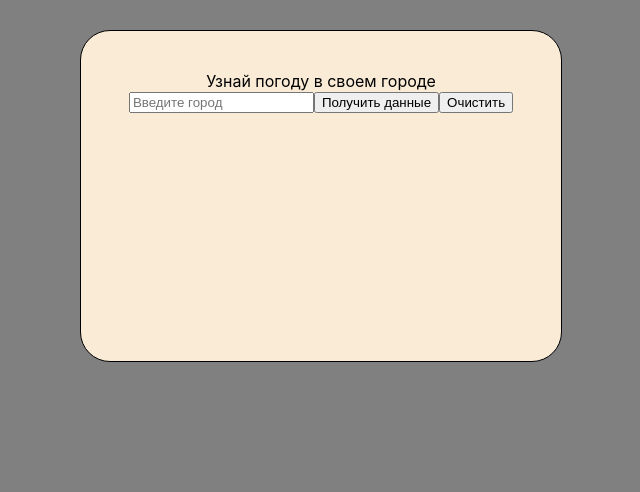
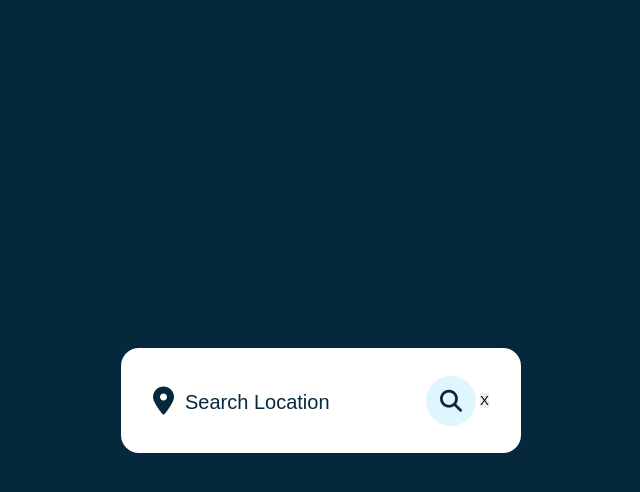
Before and after one commit to Oscarquell/WeatherApp, a React (Create React App) app: page / in a window 1280 px wide. Shown: the top 492 px of the page, without its empty margins (319-959 px from the left). Built offline with nearby package versions, Linux system fonts and the light colour scheme.

Commit message:
Add CSS styles

```diff
--- a/package.json
+++ b/package.json
@@ -5,13 +5,16 @@
   "dependencies": {
     "@emotion/react": "^11.10.6",
     "@emotion/styled": "^11.10.6",
+    "@mui/icons-material": "^5.11.16",
     "@mui/material": "^5.11.14",
     "@mui/styled-engine-sc": "^5.11.11",
     "@testing-library/jest-dom": "^5.16.5",
     "@testing-library/react": "^13.4.0",
     "@testing-library/user-event": "^13.5.0",
+    "material-icons": "^1.13.4",
     "react": "^18.2.0",
     "react-dom": "^18.2.0",
+    "react-helmet": "^6.1.0",
     "react-scripts": "5.0.1",
     "sass": "^1.60.0",
     "styled-components": "^5.3.9",
--- a/src/App.css
+++ b/src/App.css
@@ -1,9 +1,18 @@
 .container {
-    padding: 40px;
-    max-width: 400px;
-    margin: 30px auto;
-    border: 1px solid black;
-    border-radius: 30px;
-    background: antiquewhite;
-    min-height: 250px;
+    position: relative;
+    width: 400px;
+    background: #fff;
+    padding: 28px 32px;
+    overflow: hidden;
+    border-radius: 18px;
+    font-family: 'Roboto', sans-serif;
+    transition: 0.6s ease-out;
 }
+
+.error-image {
+    background: url("../src/images/error.png") center center/cover no-repeat;
+    display: flex;
+    width: 180px;
+    height: 120px;
+    margin: 50px auto;
+}
--- a/src/App.jsx
+++ b/src/App.jsx
@@ -1,5 +1,4 @@
 import React, { Component } from 'react';
-import Header from "./components/header";
 import Form from "./components/form";
 import WeatherInfo from "./components/weather";
 import CircularIndeterminate from "./components/loader";
@@ -59,7 +58,7 @@ class App extends Component {
             if (error.message === '400') {
               this.defaultStateFunction()
               this.setState({
-                error: 'Неверное название города',
+                error: 'In the request there is a syntax error.',
               })
             } else {
               this.defaultStateFunction()
@@ -73,7 +72,7 @@ class App extends Component {
     else {
       this.defaultStateFunction()
       this.setState({
-        error: 'Введите название города'
+        error: 'Enter location name'
       });
     }
   }
@@ -86,22 +85,31 @@ class App extends Component {
 
   render() {
     return (
-      <div className="container">
-        <Header />
-
-        <Form
-          getWeather={this.getWeather}
-          handleClick={this.handleClick}
-        />
-
-        {this.state.isLoading  ? <CircularIndeterminate /> :
+      <div>
+        {this.state.isLoading ? <CircularIndeterminate /> : <></>}
+        <div
+            className="container"
+            style={{
+              height: this.state.city || this.state.error ? '505px' : '105px',
+            }}
+        >
+          <Form
+              getWeather={this.getWeather}
+              handleClick={this.handleClick}
+          />
+          {
+            this.state.error ?
+                <i className='error-image'></i> : undefined
+          }
           <WeatherInfo
-            state={this.state}
+              state={this.state}
           />
-        }
+        </div>
       </div>
     );
   }
 }
 
 export default App;
+
+// {this.state.isLoading ? <CircularIndeterminate /> : <></>}
--- a/src/components/form/index.jsx
+++ b/src/components/form/index.jsx
@@ -1,17 +1,27 @@
 import React, { Component } from 'react';
+import { Helmet } from 'react-helmet';
 import './style.css'
 
 class Form extends Component {
   render() {
     return (
             <form className='form-block' onSubmit={this.props.getWeather}>
+                <i className="fa-solid fa-location-dot"></i>
                 <input
                     type="text"
                     name="city"
-          placeholder="Введите город"
+                    placeholder="Search location"
+                    className='input-field'
                 />
-        <button>Получить данные</button>
-        <input onClick={this.props.handleClick} type="reset" value='Очистить'/>
+                <button className='fa-solid fa-magnifying-glass'></button>
+                <input
+                    onClick={this.props.handleClick}
+                    type="reset"
+                    value='X'
+                />
+                <Helmet>
+                    <script src="https://kit.fontawesome.com/7c8801c017.js" crossOrigin="anonymous"></script>
+                </Helmet>
             </form>
     );
   }
--- a/src/components/form/style.css
+++ b/src/components/form/style.css
@@ -1,3 +1,45 @@
 .form-block {
-    text-align: center;
+    display: flex;
+    width: 100%;
+    height: min-content;
+    align-items: center;
+    justify-content: space-between;
 }
+
+.form-block .input-field {
+    color: #06283D;
+    width: 80%;
+    font-size: 24px;
+    font-weight: 500;
+    text-transform: uppercase;
+    padding-left: 32px;
+}
+
+.form-block .input-field::placeholder {
+    font-size: 20px;
+    font-weight: 500;
+    color: #06283D;
+    text-transform: capitalize;
+}
+
+.form-block button {
+    cursor: pointer;
+    width: 50px;
+    height: 50px;
+    color: #06283D;
+    background: #dff6ff;
+    border-radius: 50%;
+    font-size: 22px;
+    transition: 0.4s ease;
+}
+
+.form-block button:hover {
+    color: #fff;
+    background: #06283D;
+}
+
+.form-block i{
+    position: absolute;
+    color: #06283D;
+    font-size: 28px;
+}
--- a/src/components/header/index.jsx
+++ /dev/null
@@ -1,14 +0,0 @@
-import React, { Component } from 'react';
-import './style.css'
-
-class Header extends Component {
-  render() {
-    return (
-      <div className='head-title'>
-        Узнай погоду в своем городе
-      </div>
-    );
-  }
-}
-
-export default Header;
--- a/src/components/header/style.css
+++ /dev/null
@@ -1,3 +0,0 @@
-.head-title {
-    text-align: center;
-}
--- a/src/components/loader/index.js
+++ b/src/components/loader/index.js
@@ -4,7 +4,7 @@ import Box from '@mui/material/Box';
 
 export default function CircularIndeterminate() {
   return (
-    <Box sx={{ display: 'flex', justifyContent: 'center', alignItems: 'center', height: '20vh' }}>
+    <Box sx={{ display: 'flex', justifyContent: 'center', alignItems: 'center', height: '20vh', position: 'absolute', top: '0', left: '50%' }}>
       <CircularProgress />
     </Box>
   );
--- a/src/components/weather/index.jsx
+++ b/src/components/weather/index.jsx
@@ -11,14 +11,10 @@ const WeatherInfo = (props) => {
     <div className="weather-block">
       {state.city &&
         <div>
-          <p className='city'>{state.city}, {state.country}
-            <>
-              <img src={state.conditionIcon} alt=""/>
-            </>
-          </p>
-          <p className='city'>Облачность:  {state.conditionText}</p>
-          <p className='city'>Температура воздуха:  {state.temp_c} °C</p>
-          <p className='city'>Местное время: {state.localtime}</p>
+          <div> <img src={state.conditionIcon} alt=""/></div>
+          <p className='city'>{state.city}, {state.country}</p>
+          <p className='temp_c'>{state.temp_c} °C</p>
+          <p className='conditionText'>Cloudiness:  {state.conditionText}</p>
         </div>
       }
       <p className="error-text">{state.error}</p>
--- a/src/components/weather/style.css
+++ b/src/components/weather/style.css
@@ -2,14 +2,25 @@
     text-align: center;
 }
 
+.weather-block img {
+    width: 60%;
+    margin-top: 30px;
+}
+
+.weather-block .conditionText {
+    margin-left: 4px;
+    font-size: 1.5rem;
+}
+
+.weather-block .temp_c {
+    color: #06283D;
+    font-size: 4rem;
+    font-weight: 800;
+    margin-top: 10px;
+    margin-left: -16px;
+}
+
 .error-text {
     color: red;
-    font-size: 20px;
+    font-size: 2rem;
 }
-
-.city {
-    font-size: 20px;
-    display: flex;
-    justify-content: center;
-    align-items: center;
-}
--- a/src/index.css
+++ b/src/index.css
@@ -1,11 +1,26 @@
+@import url('https://fonts.googleapis.com/css2?family=Poppins:wght@300;400;500;600;700;800;900&family=Roboto:wght@300;400;500;700;900&display=swap');
+
+* {
+  margin: 0;
+  padding: 0;
+  border: 0;
+  outline: none;
+  box-sizing: border-box;
+}
+
 body {
-  margin: 0;
+  height: 100vh;
+  width: 100%;
+  display: flex;
+  align-items: center;
+  justify-content: center;
+  background: #06283D;
+
   font-family: -apple-system, BlinkMacSystemFont, 'Segoe UI', 'Roboto', 'Oxygen',
     'Ubuntu', 'Cantarell', 'Fira Sans', 'Droid Sans', 'Helvetica Neue',
     sans-serif;
   -webkit-font-smoothing: antialiased;
   -moz-osx-font-smoothing: grayscale;
-  background: gray;
 }
 
 code {
```
Also changed, not shown: src/images/error.png (added), 1 other file (tests, documents, lock files or other folders). Lines whose indentation alone changed are shown as unchanged.
